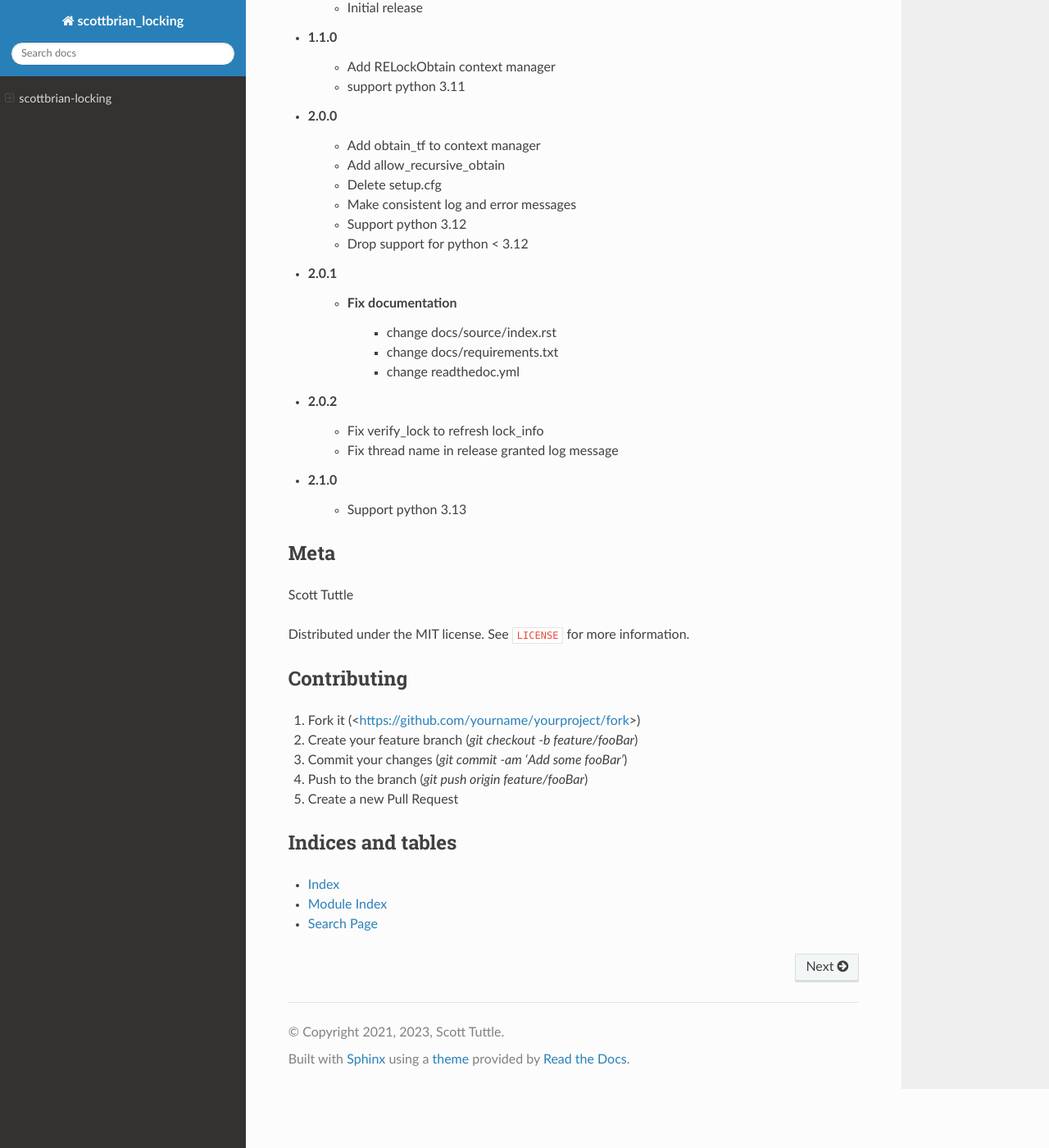
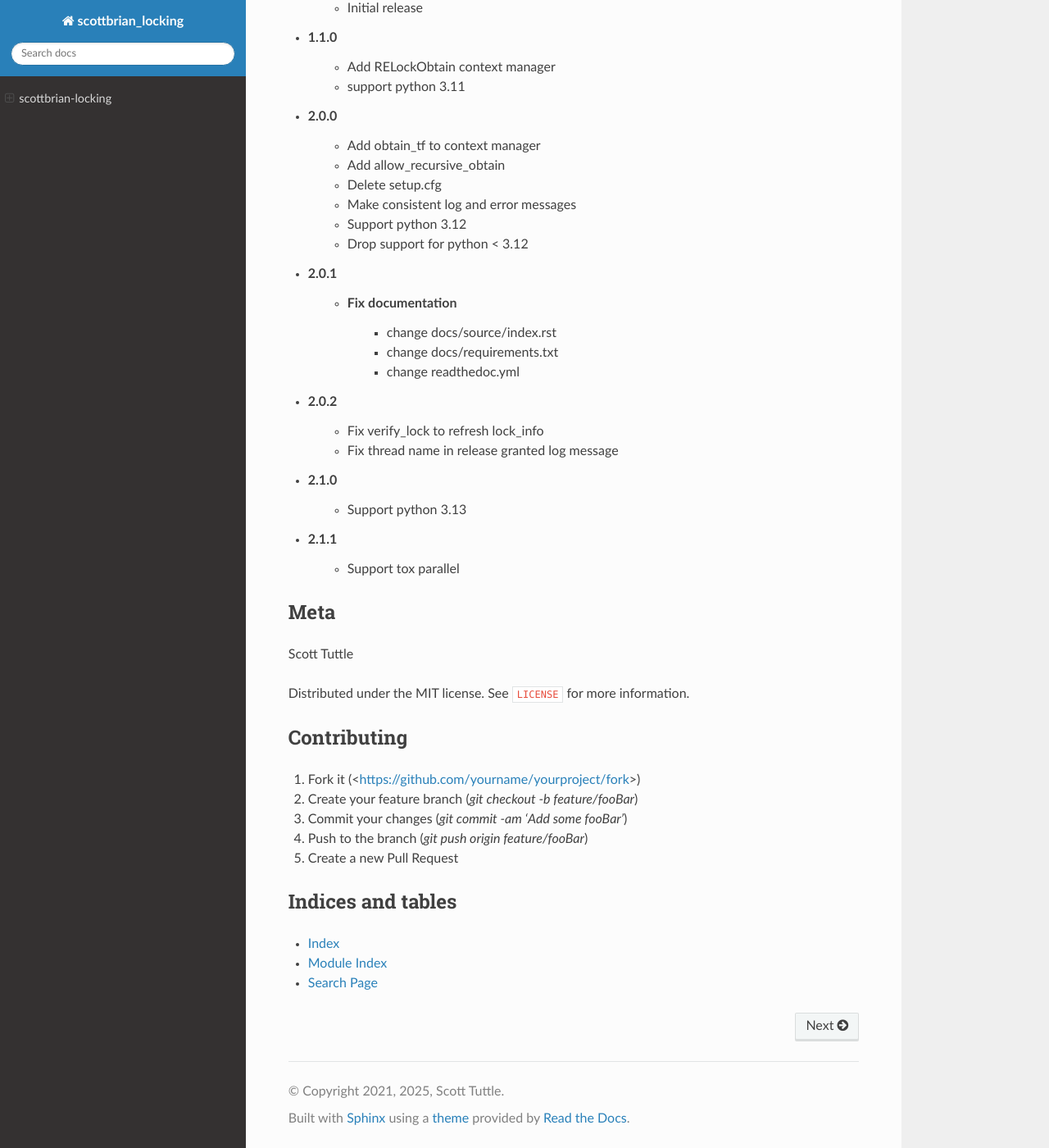
Before and after one commit to ScottBrian/scottbrian_locking, a Sphinx documentation site: the page built from docs/source/index.rst, in a window 1280 px wide and 1400 px high, scrolled down 1032 px. Shown: the whole window at 82% size. Built offline with Sphinx 7.4.7 and the Read the Docs theme 3.1.0, drawn with Linux system fonts in a browser that asks for light colours.

Commit message:
parallel tox

```diff
--- a/README.rst
+++ b/README.rst
@@ -78,6 +78,10 @@ Release History
 * 2.1.0
     * Support python 3.13
 
+* 2.1.1
+    * Support tox parallel
+
+
 Meta
 ====
 
--- a/docs/source/conf.py
+++ b/docs/source/conf.py
@@ -24,11 +24,11 @@ sys.path.insert(0, fspath(proj_dir / "src/scottbrian_locking"))
 # -- Project information -----------------------------------------------------
 
 project = "scottbrian_locking"
-copyright = "2021, 2023, Scott Tuttle"
+copyright = "2021, 2025, Scott Tuttle"
 author = "Scott Tuttle"
 
 # The full version, including alpha/beta/rc tags
-release = "2.1.0"
+release = "2.1.1"
 
 
 # -- General configuration ---------------------------------------------------
--- a/pyproject.toml
+++ b/pyproject.toml
@@ -1,6 +1,6 @@
 [project]
 name = "scottbrian_locking"
-version = "2.1.0"
+version = "2.1.1"
 description = "Exclusive and shared locking"
 readme = "README.rst"
 requires-python = "~=3.12"
--- a/src/scottbrian_locking/__init__.py
+++ b/src/scottbrian_locking/__init__.py
@@ -4,4 +4,4 @@ import logging
 
 logging.getLogger(__name__).addHandler(logging.NullHandler())
 
-__version__ = "2.1.0"
+__version__ = "2.1.1"
```
